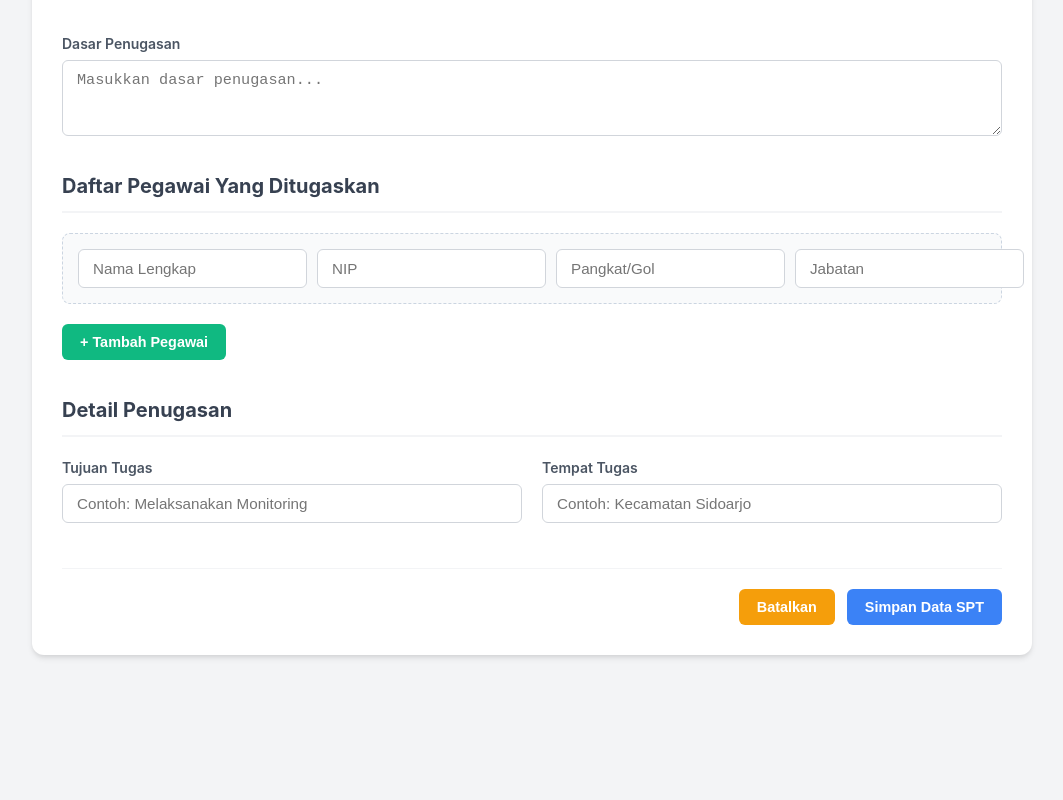
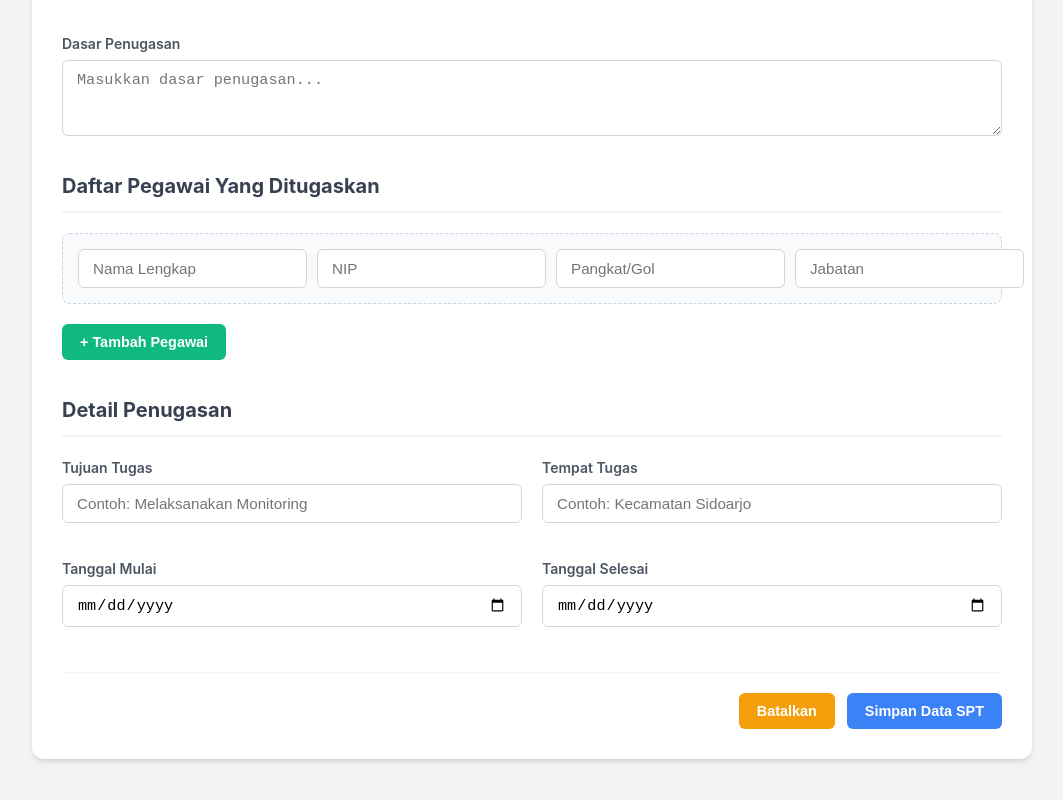
Before and after one commit to AndyAldy/Aplikasi_spt, a React (Vite) app: page /create in a window 1280 px wide. Shown: the part 330-1130 px from the top of the page, without its empty margins (108-1171 px from the left). Before the commit the page ends 1035 px from the top, so only its background shows below. Built offline with nearby package versions, Linux system fonts and the light colour scheme; sample sign-in values are in the browser's storage.

Commit message:
edit format of SptForm.jsx to improve readability and maintainability.

```diff
--- a/src/pages/SptForm.jsx
+++ b/src/pages/SptForm.jsx
@@ -13,6 +13,13 @@ export default function SptForm() {
     dasar_penugasan: '',
     tujuan_tugas: '',
     tempat_tugas: '',
+    tanggal_mulai: '',
+    tanggal_selesai: '',
+    kendaraan: 'Kendaraan Dinas',
+    penandatangan_nama: 'Ainun Amalia, S.Sos.',
+    penandatangan_nip: '197505131993112001',
+    penandatangan_pangkat_gol: 'Pembina Utama Muda/ IVc',
+    penandatangan_jabatan: 'Asisten Pemerintahan'
   });
 
   const [pegawaiTugas, setPegawaiTugas] = useState([
@@ -124,7 +131,7 @@ try {
             </button>
           </div>
 
-          <h3 className="section-title" style={{ marginTop: '35px' }}>Detail Penugasan</h3>
+<h3 className="section-title" style={{ marginTop: '35px' }}>Detail Penugasan</h3>
           <div className="form-grid">
             <div className="form-group">
               <label>Tujuan Tugas</label>
@@ -134,6 +141,17 @@ try {
             <div className="form-group">
               <label>Tempat Tugas</label>
               <input type="text" className="form-control" name="tempat_tugas" value={formData.tempat_tugas} onChange={handleChange} placeholder="Contoh: Kecamatan Sidoarjo" required />
+            </div>
+
+            {/* TAMBAHKAN DUA KOTAK INPUT INI */}
+            <div className="form-group">
+              <label>Tanggal Mulai</label>
+              <input type="date" className="form-control" name="tanggal_mulai" value={formData.tanggal_mulai} onChange={handleChange} required />
+            </div>
+
+            <div className="form-group">
+              <label>Tanggal Selesai</label>
+              <input type="date" className="form-control" name="tanggal_selesai" value={formData.tanggal_selesai} onChange={handleChange} required />
             </div>
           </div>
 
```
